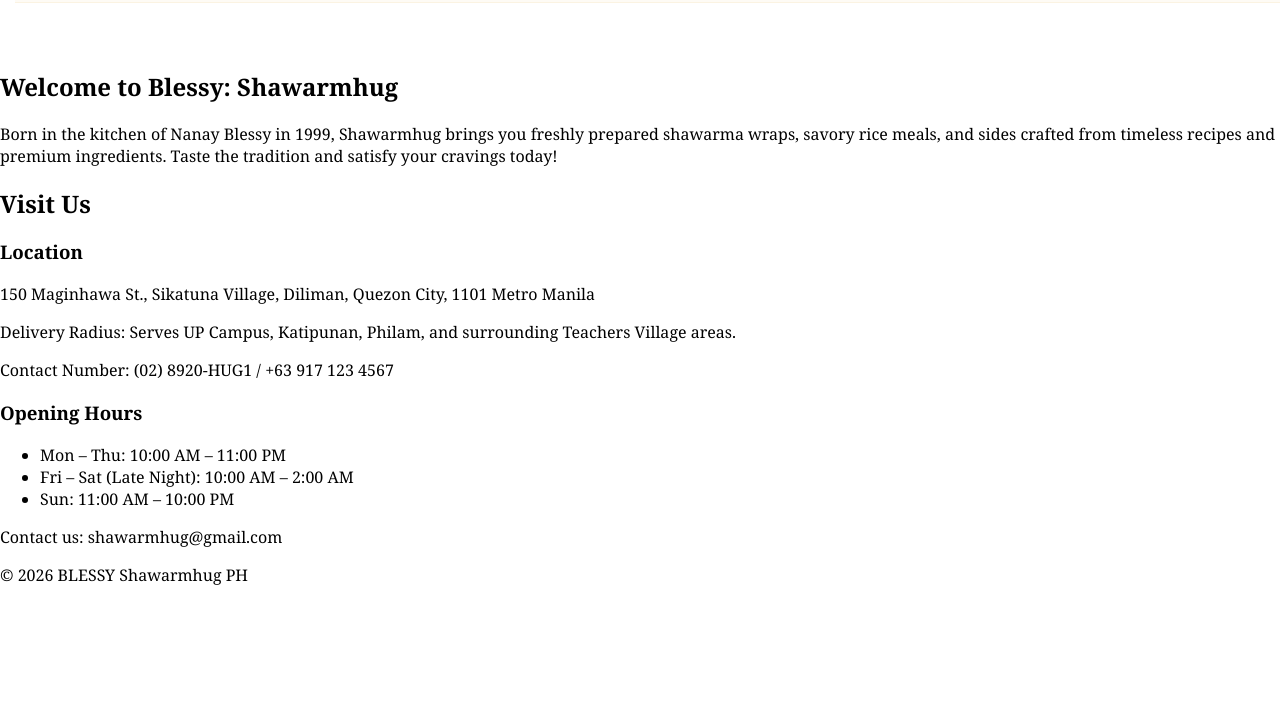
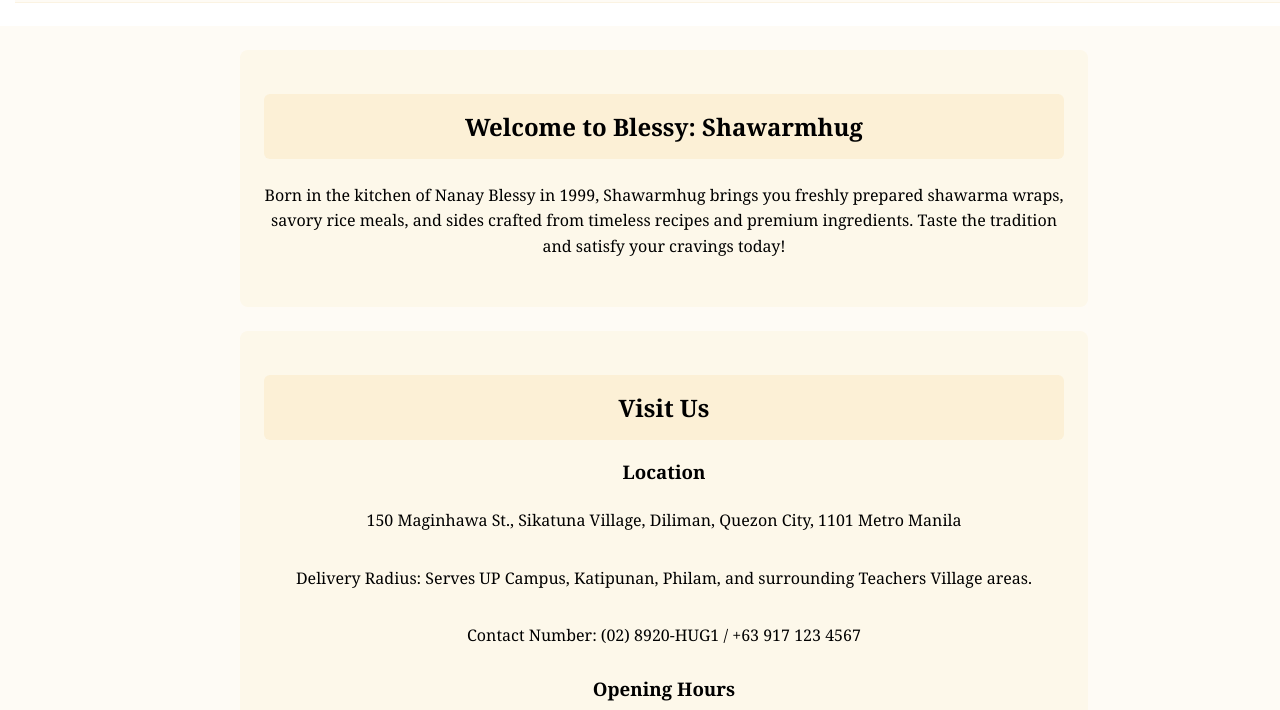
Before and after one commit to lr-sdolor/MO-IT161-H3101-Group12, a plain HTML site: page about.html in a window 1280 px wide. Shown: the part 132-842 px from the top of the page. Before the commit the page ends 800 px from the top, so only its background shows below. Drawn offline with Linux system fonts and the light colour scheme.

Commit message:
general css styles

```diff
--- a/about.html
+++ b/about.html
@@ -5,6 +5,7 @@
   <meta name="viewport" content="width=device-width, initial-scale=1.0">
   <title>Shawarmhug</title>
   <link rel="stylesheet" href="Css/style.css">
+  <link rel="stylesheet" href="Css/general.css">
 </head>
 <body>
   <!--Contains logo and navagation-->
--- /dev/null
+++ b/css/general.css
@@ -0,0 +1,66 @@
+/* General Layout*/
+main {
+  width: 100%;
+  max-width: 1200px;
+  margin: 0 auto 2rem auto;
+  padding: 1.5rem 5%;
+  background: rgba(227, 178, 60, 0.05);
+  border-bottom: 1px solid rgba(227, 178, 60, 0.1);
+  backdrop-filter: blur(15px);
+}
+
+section {
+  width: 100%;
+  max-width: 800px;
+  margin: 0 auto 1.5rem auto;
+  background: rgba(228, 169, 29, 0.05);
+  border-radius: 8px;
+  padding: 1.5rem;
+}
+
+/* Headings */
+main h2 {
+  background-color: rgba(228, 169, 29, 0.1);
+  text-align: center;
+  padding: 1rem;
+  border-radius: 6px;
+  margin-bottom: 1rem;
+}
+
+main h3 {
+  text-align: center;
+  margin-bottom: 0.75rem;
+}
+
+/* Body Text */
+main p {
+  text-align: center;
+  padding: 0.5rem 0;
+  line-height: 1.6;
+}
+
+/* Lists */
+ul, ol {
+  padding: 0;
+  margin: 0;
+}
+
+li {
+  text-align: center;
+  list-style: none;
+  padding: 0.25rem 0;
+}
+
+/* Footer */
+footer {
+  width: 100%;
+  padding: 1.5rem 5%;
+  background: rgba(227, 178, 60, 0.05);
+  border-top: 1px solid rgba(227, 178, 60, 0.1);
+  backdrop-filter: blur(15px);
+  text-align: center;
+}
+
+footer p {
+  margin: 0;
+}
--- a/css/style.css
+++ b/css/style.css
@@ -13,7 +13,7 @@ nav{
   background: rgba(227, 178, 60, 0.05);
   border-bottom: 1px solid rgba(227, 178, 60, 0.1); ;
   backdrop-filter: blur(15px);
-  margin-bottom: 2rem;
+  margin-bottom: .5rem;
 
   display: flex;
   align-items: center;
@@ -60,7 +60,7 @@ nav{
 .btns{
   display:flex;
   gap: 5px;
-  margin-right: 75px;
+  margin-right: 5vw;
 }
 
 .btn{
```
Also changed, not shown: cart.html (+1 -0 lines), index.html (+1 -0 lines), menu.html (+1 -0 lines).
